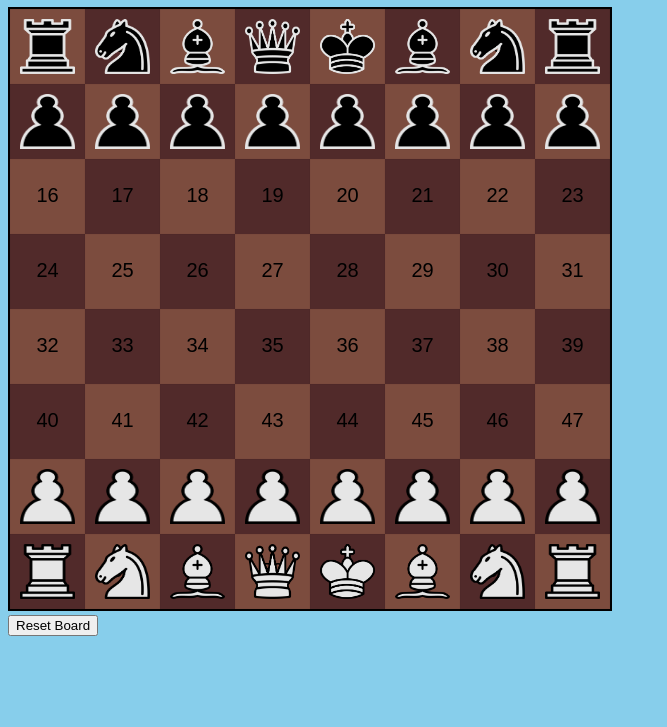
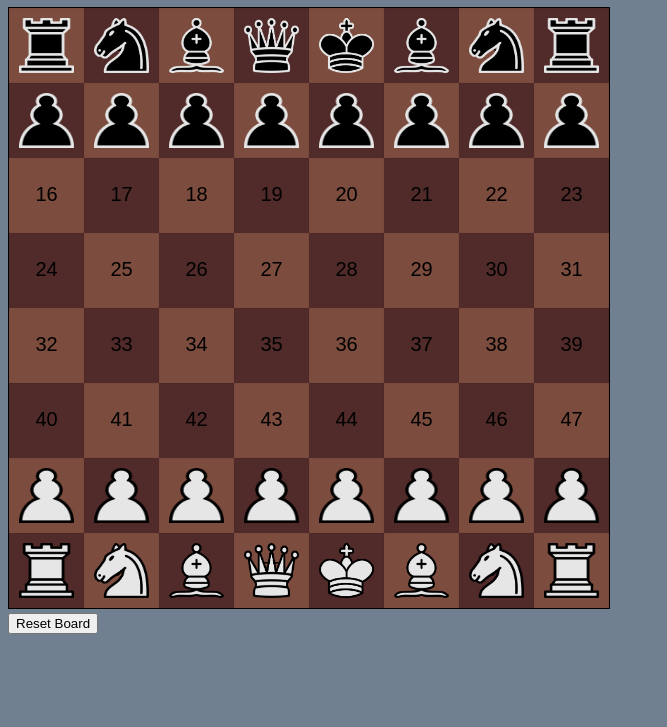
Before and after one commit to alexetsnyder/ChessPuzzleMaker, a plain HTML site: page index.html in a window 1280 px wide. Shown: the part 73-800 px from the top of the page, without its empty margins (0-667 px from the left). Drawn offline with Linux system fonts and the light colour scheme; animation ran at ten frames a second.

Commit message:
Color Changes
Color change to the background, and added new module.

```diff
--- a/chess.css
+++ b/chess.css
@@ -1,10 +1,9 @@
 /*chess.css*/
 
 body {
-	background-color: skyblue;
+	background-color: slategrey;
 }
 
-#chessboard {
-	border: 1px solid black;
-	background-color: black;
+h1 {
+	color: black;
 }
--- a/modules/chess.mjs
+++ b/modules/chess.mjs
@@ -281,4 +281,4 @@ class Chessboard {
 	}
 }
 
-export { ChessInfo, Chessboard };
+export { ChessInfo, Chessboard, ChessPieceType };
--- /dev/null
+++ b/modules/chess_rules.mjs
@@ -0,0 +1,3 @@
+//chess_rules.mjs
+
+import { ChessPieceType } from './chess.mjs';
```
